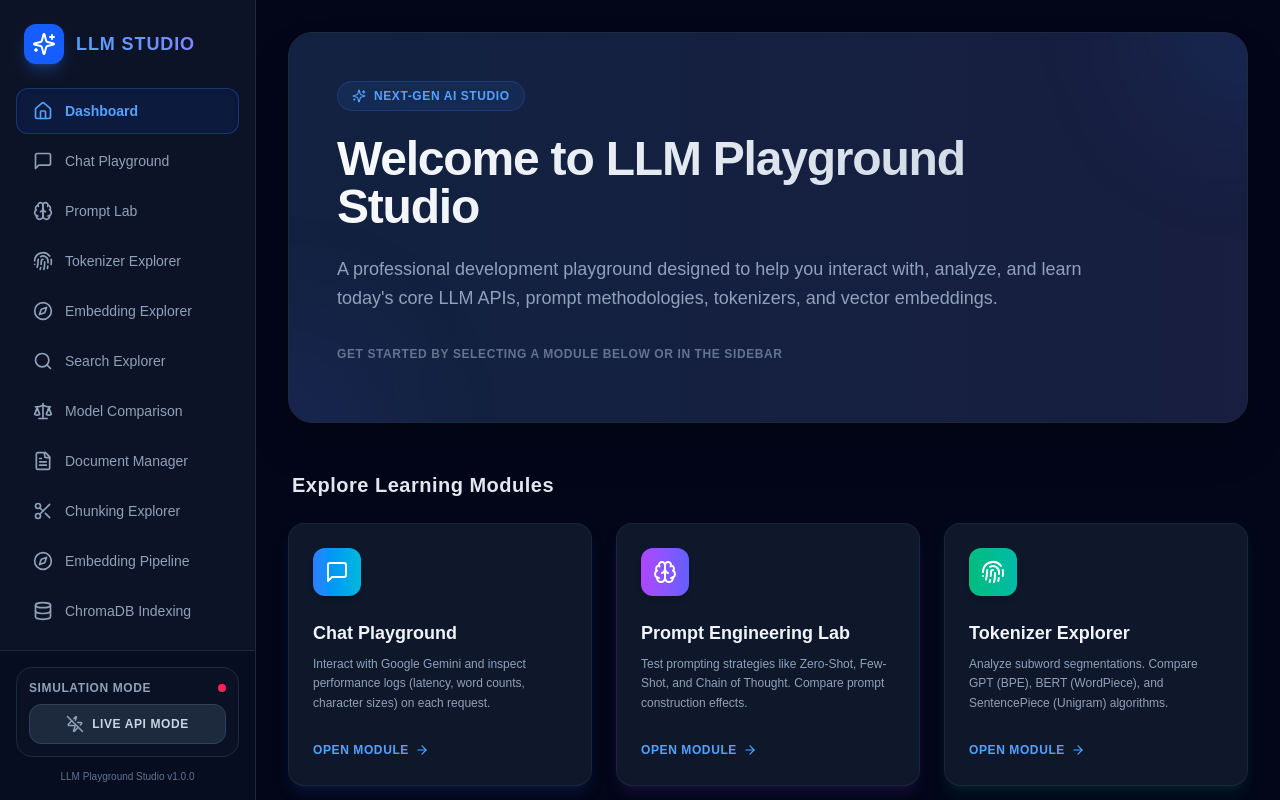
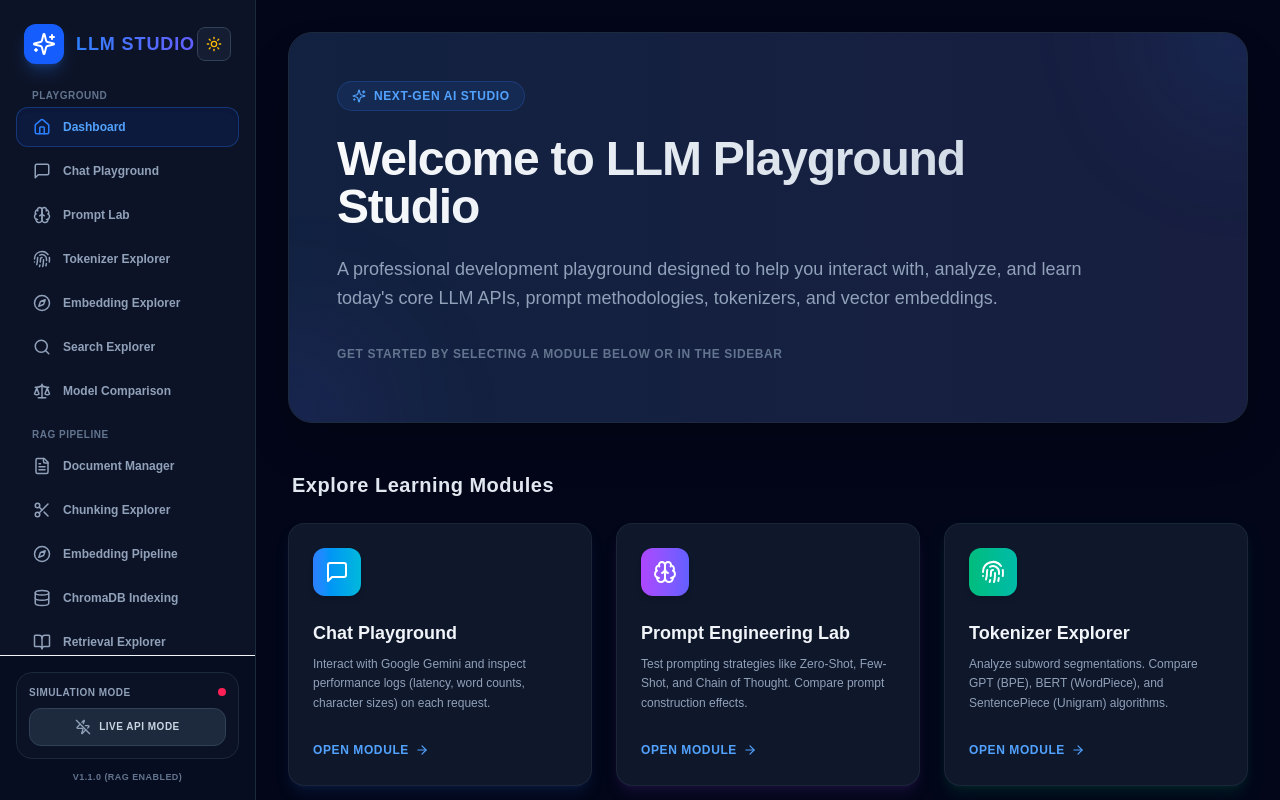
Before and after one commit to Aryan140314/LLM-Playground-Studio, a Next.js app in the folder frontend/: page / in a window 1280 px wide. Built offline with nearby package versions, Linux system fonts and the light colour scheme.

Commit message:
feat(ui): add theme toggle button and layout themes to SidebarLayout.tsx

```diff
--- a/frontend/src/app/SidebarLayout.tsx
+++ b/frontend/src/app/SidebarLayout.tsx
@@ -1,9 +1,8 @@
-'use client';
-
 import React from 'react';
 import Link from 'next/link';
 import { usePathname } from 'next/navigation';
 import { useSimulation } from '../context/SimulationContext';
+import { useTheme } from '../context/ThemeContext';
 import {
   Home,
   MessageSquare,
@@ -19,63 +18,86 @@ import {
   FileText,
   Scissors,
   BookOpen,
-  PuzzleIcon,
-  MessageCircle,
-  Activity,
   Settings,
   Database,
-  Layers
+  Layers,
+  Sun,
+  Moon
 } from 'lucide-react';
 
 interface SidebarItem {
   name: string;
+  section: 'PLAYGROUND' | 'RAG PIPELINE' | 'ANALYTICS';
   href: string;
   icon: React.ComponentType<any>;
-  section?: string;
 }
 
 const navigation: SidebarItem[] = [
-  { name: 'Dashboard', href: '/', icon: Home },
-  // Phase 1: LLM Playground
-  { name: 'Chat Playground', href: '/chat', icon: MessageSquare },
-  { name: 'Prompt Lab', href: '/prompt-lab', icon: Brain },
-  { name: 'Tokenizer Explorer', href: '/tokenizer', icon: Fingerprint },
-  { name: 'Embedding Explorer', href: '/embeddings', icon: Compass },
-  { name: 'Search Explorer', href: '/search', icon: Search },
-  { name: 'Model Comparison', href: '/compare', icon: Scale },
-  // Phase 3: RAG Pipeline
-  { name: 'Document Manager', href: '/documents', icon: FileText },
-  { name: 'Chunking Explorer', href: '/chunking', icon: Scissors },
-  { name: 'Embedding Pipeline', href: '/embedding-pipeline', icon: Compass },
-  { name: 'ChromaDB Indexing', href: '/indexing', icon: Database },
-  { name: 'Retrieval Explorer', href: '/retrieval', icon: BookOpen },
-  { name: 'Analytics Dashboard', href: '/analytics', icon: BarChart3 },
+  { name: 'Dashboard', section: 'PLAYGROUND', href: '/', icon: Home },
+  { name: 'Chat Playground', section: 'PLAYGROUND', href: '/chat', icon: MessageSquare },
+  { name: 'Prompt Lab', section: 'PLAYGROUND', href: '/prompt-lab', icon: Brain },
+  { name: 'Tokenizer Explorer', section: 'PLAYGROUND', href: '/tokenizer', icon: Fingerprint },
+  { name: 'Embedding Explorer', section: 'PLAYGROUND', href: '/embeddings', icon: Compass },
+  { name: 'Search Explorer', section: 'PLAYGROUND', href: '/search', icon: Search },
+  { name: 'Model Comparison', section: 'PLAYGROUND', href: '/compare', icon: Scale },
+
+  { name: 'Document Manager', section: 'RAG PIPELINE', href: '/documents', icon: FileText },
+  { name: 'Chunking Explorer', section: 'RAG PIPELINE', href: '/chunking', icon: Scissors },
+  { name: 'Embedding Pipeline', section: 'RAG PIPELINE', href: '/embedding-pipeline', icon: Compass },
+  { name: 'ChromaDB Indexing', section: 'RAG PIPELINE', href: '/indexing', icon: Database },
+  { name: 'Retrieval Explorer', section: 'RAG PIPELINE', href: '/retrieval', icon: BookOpen },
+
+  { name: 'Analytics Dashboard', section: 'ANALYTICS', href: '/analytics', icon: BarChart3 },
 ];
 
 export default function SidebarLayout({ children }: { children: React.ReactNode }) {
   const pathname = usePathname();
   const { simulateApi, setSimulateApi } = useSimulation();
+  const { theme, toggleTheme } = useTheme();
+
+  const isDark = theme === 'dark';
 
   return (
-    <div className="flex h-screen overflow-hidden bg-slate-950">
+    <div className={`flex h-screen overflow-hidden ${isDark ? 'bg-slate-950 text-slate-100' : 'bg-slate-50 text-slate-900'}`}>
       {/* Sidebar Container */}
-      <aside className="w-64 bg-slate-900/80 border-r border-slate-800 flex flex-col justify-between shrink-0">
+      <aside className={`w-64 border-r flex flex-col justify-between shrink-0 transition-colors duration-200 ${
+        isDark ? 'bg-slate-900/80 border-slate-800' : 'bg-white border-slate-200'
+      }`}>
 
         {/* Header */}
-        <div className="p-6">
+        <div className="p-6 flex items-center justify-between">
           <Link href="/" className="flex items-center gap-3">
             <div className="bg-blue-600 p-2 rounded-xl text-white shadow-lg shadow-blue-500/25">
               <Sparkles className="h-6 w-6" />
             </div>
-            <span className="font-bold text-lg tracking-wider bg-gradient-to-r from-blue-400 to-indigo-400 bg-clip-text text-transparent">
+            <span className="font-bold text-lg tracking-wider bg-gradient-to-r from-blue-500 to-indigo-500 bg-clip-text text-transparent">
               LLM STUDIO
             </span>
           </Link>
+
+          <button
+            onClick={toggleTheme}
+            className={`p-2 rounded-lg border transition-all duration-200 ${
+              isDark
+                ? 'bg-slate-800/50 border-slate-700 hover:border-slate-600 text-amber-400'
+                : 'bg-slate-100 border-slate-200 hover:border-slate-350 text-indigo-600'
+            }`}
+            title="Toggle Light/Dark Theme"
+          >
+            {isDark ? <Sun className="h-4 w-4" /> : <Moon className="h-4 w-4" />}
+          </button>
         </div>
 
         {/* Navigation Links */}
-        <nav className="flex-1 px-4 space-y-1 overflow-y-auto">
-          {navigation.map((item) => {
+        <nav className="flex-1 px-4 space-y-4 overflow-y-auto">
+          {['PLAYGROUND', 'RAG PIPELINE', 'ANALYTICS'].map((section) => {
+            const items = navigation.filter(n => n.section === section);
+            return (
+              <div key={section} className="space-y-1">
+                <h4 className={`px-4 text-[10px] font-bold tracking-wider uppercase ${isDark ? 'text-slate-500' : 'text-slate-400'}`}>
+                  {section}
+                </h4>
+                {items.map((item) => {
                   const isActive = pathname === item.href;
                   const Icon = item.icon;
 
@@ -83,60 +105,77 @@ export default function SidebarLayout({ children }: { children: React.ReactNode
                     <Link
                       key={item.name}
                       href={item.href}
-                className={`flex items-center gap-3 px-4 py-3 rounded-xl text-sm font-medium transition-all duration-200 ${
+                      className={`flex items-center gap-3 px-4 py-2.5 rounded-xl text-xs font-semibold transition-all duration-205 ${
                         isActive
-                    ? 'bg-blue-600/10 border border-blue-500/30 text-blue-400 font-semibold shadow-inner'
-                    : 'text-slate-400 hover:bg-slate-800/50 hover:text-slate-100 border border-transparent'
+                          ? isDark
+                            ? 'bg-blue-600/10 border border-blue-500/30 text-blue-400 shadow-inner'
+                            : 'bg-blue-50 border border-blue-200 text-blue-600 shadow-sm'
+                          : isDark
+                            ? 'text-slate-400 hover:bg-slate-800/50 hover:text-slate-100 border border-transparent'
+                            : 'text-slate-500 hover:bg-slate-100 hover:text-slate-900 border border-transparent'
                       }`}
                     >
-                <Icon className={`h-5 w-5 ${isActive ? 'text-blue-400' : 'text-slate-400'}`} />
+                      <Icon className={`h-4.5 w-4.5 ${
+                        isActive
+                          ? 'text-blue-500'
+                          : isDark ? 'text-slate-400' : 'text-slate-500'
+                      }`} />
                       {item.name}
                     </Link>
+                  );
+                })}
+              </div>
             );
           })}
         </nav>
 
         {/* Sidebar Footer (API Simulation Toggle) */}
-        <div className="p-4 border-t border-slate-800 bg-slate-950/40 space-y-3">
-          <div className="flex flex-col gap-2 p-3 bg-slate-900/50 border border-slate-800 rounded-2xl">
+        <div className={`p-4 border-t ${isDark ? 'border-slate-850 bg-slate-950/40' : 'border-slate-205 bg-slate-50'} space-y-3`}>
+          <div className={`flex flex-col gap-2 p-3 border rounded-2xl ${
+            isDark ? 'bg-slate-900/55 border-slate-800' : 'bg-slate-50 border-slate-200'
+          }`}>
             <div className="flex items-center justify-between">
-              <span className="text-xs font-semibold text-slate-400 tracking-wider">
+              <span className={`text-[10px] font-bold tracking-wider ${isDark ? 'text-slate-400' : 'text-slate-500'}`}>
                 SIMULATION MODE
               </span>
-              <span className={`inline-block h-2 w-2 rounded-full ${simulateApi ? 'bg-emerald-400 shadow-lg shadow-emerald-500/50 animate-pulse' : 'bg-rose-500'}`} />
+              <span className={`inline-block h-2 w-2 rounded-full ${simulateApi ? 'bg-emerald-450 shadow-lg shadow-emerald-500/50 animate-pulse' : 'bg-rose-500'}`} />
             </div>
 
             <button
               onClick={() => setSimulateApi(!simulateApi)}
-              className={`w-full flex items-center justify-center gap-2 px-3 py-2.5 rounded-xl text-xs font-bold uppercase tracking-wider transition-all duration-300 ${
+              className={`w-full flex items-center justify-center gap-2 px-3 py-2.5 rounded-xl text-[10px] font-bold uppercase tracking-wider transition-all duration-300 ${
                 simulateApi
-                  ? 'bg-emerald-600/15 border border-emerald-500/30 text-emerald-400 hover:bg-emerald-600/25 shadow-lg shadow-emerald-950/50'
-                  : 'bg-slate-800 border border-slate-700 text-slate-300 hover:bg-slate-700'
+                  ? isDark
+                    ? 'bg-emerald-600/15 border border-emerald-500/30 text-emerald-400 hover:bg-emerald-600/25'
+                    : 'bg-emerald-50 border border-emerald-205 text-emerald-600 hover:bg-emerald-100'
+                  : isDark
+                    ? 'bg-slate-800 border border-slate-700 text-slate-300 hover:bg-slate-700'
+                    : 'bg-slate-100 border border-slate-205 text-slate-600 hover:bg-slate-200'
               }`}
             >
               {simulateApi ? (
                 <>
-                  <Zap className="h-4.5 w-4.5 text-emerald-400 animate-pulse" />
+                  <Zap className="h-4 w-4 text-emerald-400 animate-pulse" />
                   Simulation Active
                 </>
               ) : (
                 <>
-                  <ZapOff className="h-4.5 w-4.5 text-slate-400" />
+                  <ZapOff className="h-4 w-4 text-slate-400" />
                   Live API Mode
                 </>
               )}
             </button>
           </div>
 
-          <div className="text-[10px] text-center text-slate-500 font-medium">
-            LLM Playground Studio v1.0.0
+          <div className="text-[9px] text-center text-slate-500 font-semibold uppercase tracking-wider">
+            v1.1.0 (RAG Enabled)
           </div>
         </div>
 
       </aside>
 
       {/* Main Content Area */}
-      <main className="flex-1 overflow-y-auto flex flex-col min-w-0">
+      <main className="flex-1 overflow-y-auto flex flex-col min-w-0 transition-colors duration-200">
         <div className="flex-1 p-8 max-w-7xl w-full mx-auto">
           {children}
         </div>
```
Lines whose indentation alone changed are shown as unchanged.
